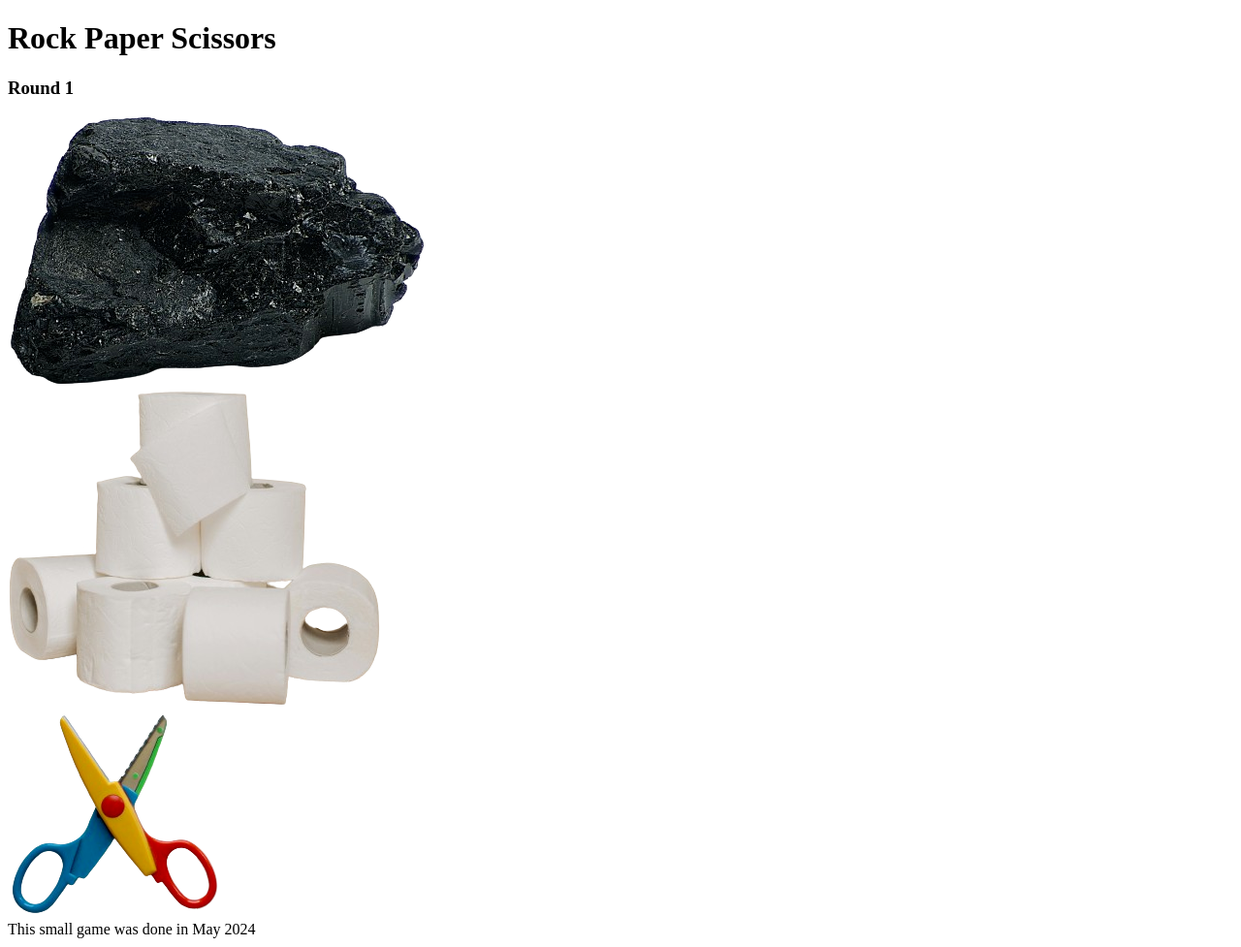
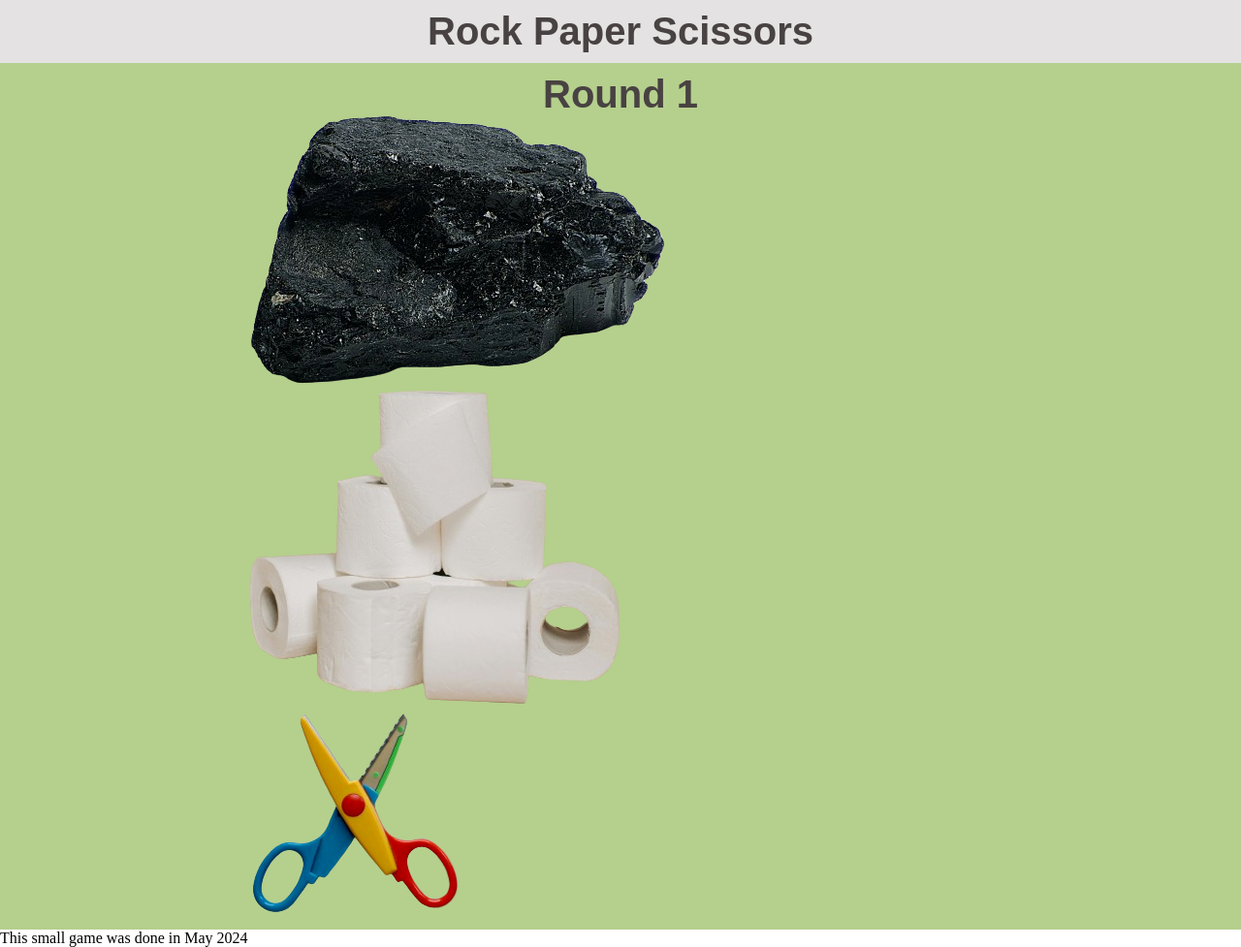
Before and after one commit to DevMisha18/Game-with-js-, a plain HTML site: page index.html in a window 1280 px wide. Shown: the whole page at 97% size. Drawn offline with Linux system fonts and the light colour scheme.

Commit message:
Correct errors, complete css header

```diff
--- a/index.html
+++ b/index.html
@@ -4,6 +4,8 @@
   <meta charset="UTF-8">
   <meta name="viewport" content="width=device-width, initial-scale=1.0">
   <title>Document</title>
+  <link rel="stylesheet" href="./main.css">
+  <script src="main.js"></script>
 </head>
 <body>
   <div class="mainpage">
@@ -13,17 +15,21 @@
     </div>
     <!-- MAIN -->
     <div class="main">
+      <div>
         <h3>Round 1</h3>
+      </div>
       <div class="image-container">
           <div><img src="./pics/rock.png" alt="rock"></div>
           <div><img src="./pics/paper.png" alt="paper"></div>
           <div><img src="./pics/scissors.png" alt="scissors"></div>
       </div>
+    </div>
     <!-- FOOTER -->
-    </div>
+    <div class="footer">
       <div class="footer">
         <div>This small game was done in May 2024</div>
       </div>
     </div>
+  </div>
 </body>
 </html>
--- a/main.css
+++ b/main.css
@@ -1,5 +1,36 @@
-body {
+* {
   margin: 0;
   padding: 0;
   box-sizing: border-box;
 }
+
+/* HEADER */
+.header {
+  padding: 10px 20%;
+  display: flex;
+  justify-content: center;
+  align-items: center;
+  background-color: rgb(228, 226, 226);
+}
+
+.header h1 {
+  font: bolder 40px sans-serif;
+  color: rgb(72, 66, 66);
+}
+
+/* MAIN */
+.main {
+  padding: 10px 20%;
+  background-color: rgb(181, 207, 141);
+}
+
+.main > div:first-child {
+  display: flex;
+  justify-content: center;
+  align-items: center;
+}
+
+.main h3 {
+  font: bolder 40px sans-serif;
+  color: rgb(72, 66, 66);
+}
```
Lines whose indentation alone changed are shown as unchanged.
